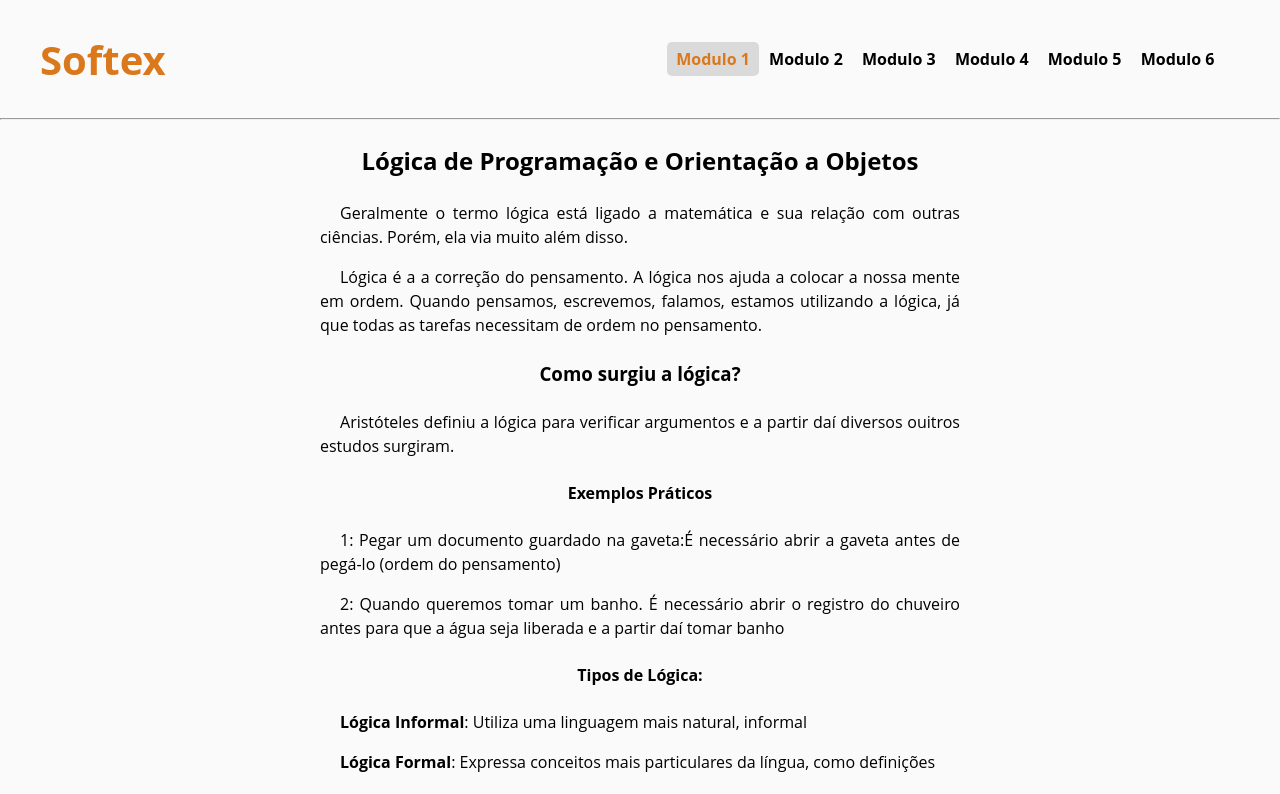
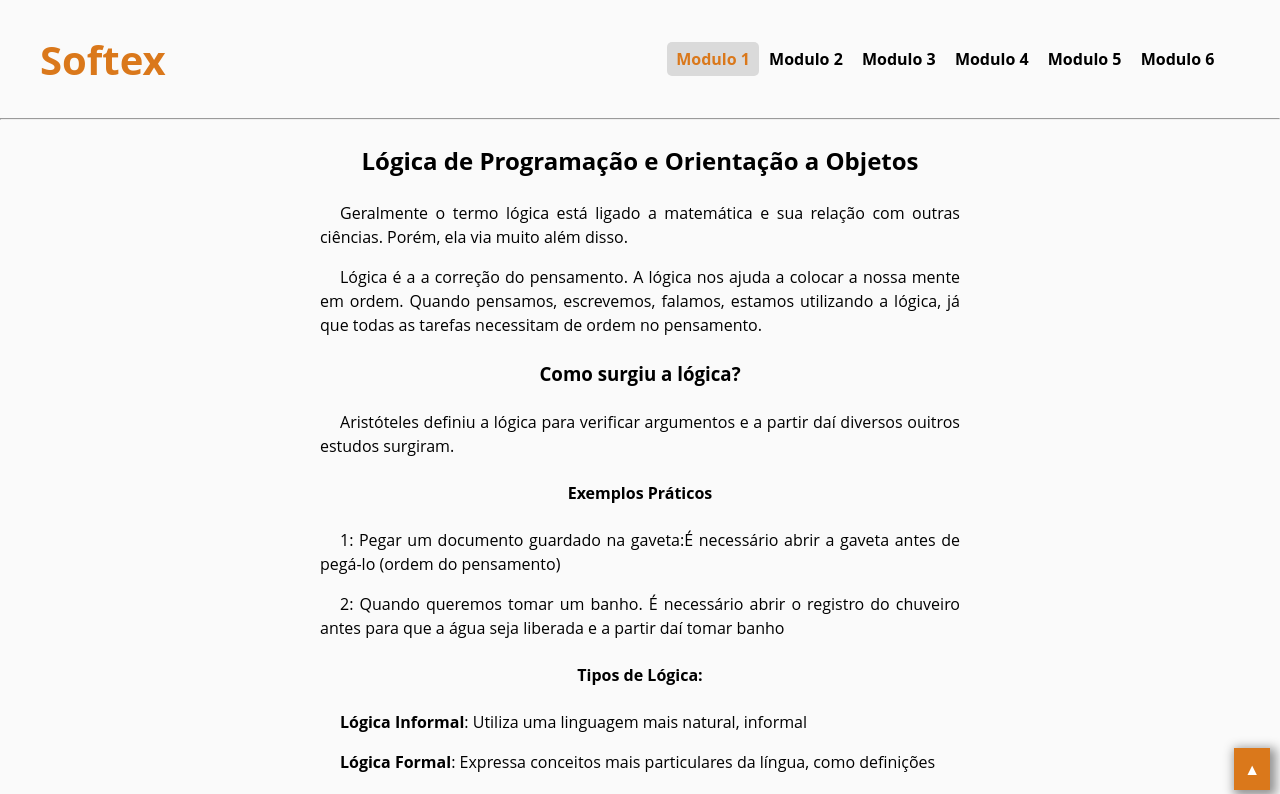
Before and after one commit to jpcchaves/softex-notes, a React (Create React App) app: page /modulo1 in a window 1280 px wide. Shown: the top 794 px of the page. Built offline with nearby package versions, Linux system fonts and the light colour scheme.

Commit message:
button to go to the top

```diff
--- a/src/components/Navbar/Navbar.jsx
+++ b/src/components/Navbar/Navbar.jsx
@@ -5,7 +5,7 @@ import { NavLink } from "react-router-dom";
 
 const Navbar = () => {
   return (
-    <nav className={styles.navbar}>
+    <nav className={styles.navbar} id="navbar-topo">
       <NavLink to="/">
         <span className={styles.brand}>Softex</span>
       </NavLink>
--- a/src/index.css
+++ b/src/index.css
@@ -4,6 +4,9 @@
   box-sizing: border-box;
 }
 
+html{
+  scroll-behavior: smooth;
+}
 
 body {
   background-color: #fafafa;
--- a/src/pages/Modules.module.css
+++ b/src/pages/Modules.module.css
@@ -17,3 +17,14 @@ ul {
   text-indent: 20px;
   line-height: 1.5rem;
 }
+
+#topo {
+  text-decoration: none;
+  color: white;
+  background-color: #da781b;
+  padding: 10px;
+  position: fixed;
+  right: 10px;
+  bottom: 10px;
+  box-shadow: 3px 3px 10px 3px rgba(0, 0, 0, 0.421);
+}
--- a/src/pages/Modulo1/04 Algoritmo/Algoritmo.jsx
+++ b/src/pages/Modulo1/04 Algoritmo/Algoritmo.jsx
@@ -8,7 +8,7 @@ const Algoritmo = () => {
       <p>
         O algoritmo é um conjunto de instruções, cujas ações devem atingir uma
         finalidade. Ele estará correto quando o objetivo final é o esperado.{" "}
-        <storng>Ex: Etapas para a elaboração de um bolo.</storng>
+        <strong>Ex: Etapas para a elaboração de um bolo.</strong>
       </p>
       <p>
         Até na nossa rotina diária nós criamos algoritmos. Pois, antes de
--- a/src/pages/Modulo1/Modulo1.jsx
+++ b/src/pages/Modulo1/Modulo1.jsx
@@ -29,6 +29,9 @@ const Modulo1 = () => {
       <BubbleSort />
       <QuickSort />
       <Insertion />
+
+
+      <a href="#navbar-topo" id={styles.topo}>&#9650;</a>
     </div>
   );
 };
```
